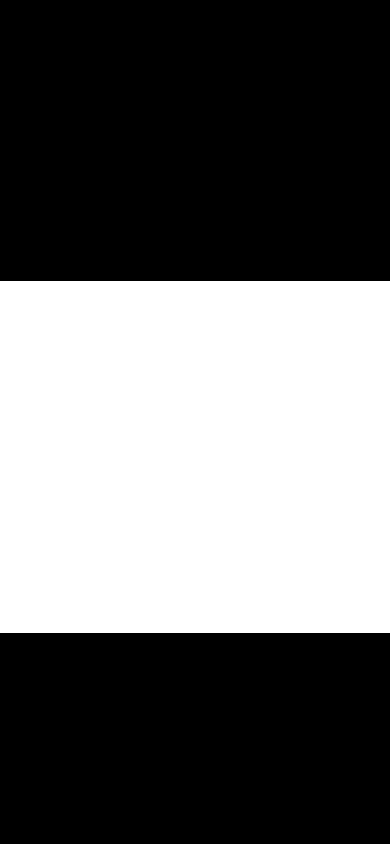
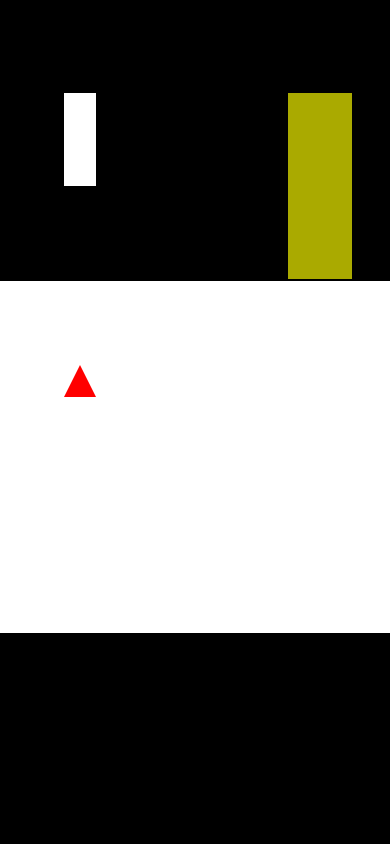
Before and after one commit to SmKou/red-riding-hood, a website built with Vite: page index.html in a window 390 px wide. Built offline with nearby package versions, Linux system fonts and the light colour scheme; a web font is replaced by a local one.

Commit message:
House scene (issue: responsive dimensions, scale too small)

```diff
--- /dev/null
+++ b/game/graphic-adventure/index.js
@@ -0,0 +1,58 @@
+const divide = (dimension, divisor) => Math.floor(dimension / divisor)
+
+const getDimensions = ({ width, height }) => ({
+    width,
+    mid_width_tile: divide(width, 12),
+    height,
+    top_height_tile: divide(height / 3, 3),
+    mid_height_tile: divide((height - height / 3 - height / 4), 6),
+    top: divide(height, 3),
+    bottom: divide(height, 4)
+})
+
+const render = (screen) => {
+    const {
+        ctx,
+        width,
+        mid_width_tile: mid_width,
+        height,
+        top_height_tile: top_height,
+        mid_height_tile: mid_height,
+        top,
+        bottom
+    } = screen
+
+    const reframe = () => {
+        ctx.fillStyle = '#000'
+        ctx.fillRect(0, 0, width, top)
+        ctx.fillRect(0, 3 * bottom, width, height - 3 * bottom)
+
+        // Little Red
+        const left_corner = 2 * mid_width
+        const bottom_corner = top + 2 * mid_height
+        ctx.fillStyle = '#f00'
+        ctx.beginPath()
+        ctx.moveTo(left_corner, bottom_corner)
+        ctx.lineTo(left_corner + mid_width / 2, bottom_corner - mid_width)
+        ctx.lineTo(left_corner + mid_width, bottom_corner)
+        ctx.closePath()
+        ctx.fill()
+
+        // Door
+        const door_top = top_height
+        const door_left = 9 * mid_width
+        ctx.fillStyle = '#aa0'
+        ctx.fillRect(door_left, door_top, 2 * mid_width, 2 * top_height)
+
+        // Portraits
+        const first_portrait_top = top_height
+        const first_protrait_left = 2 * mid_width
+        ctx.fillStyle = '#fff'
+        ctx.fillRect(first_protrait_left, first_portrait_top, mid_width, top_height)
+    }
+
+    return reframe
+}
+
+const graphicAdventure = { getDimensions, render }
+export default graphicAdventure
--- a/index.html
+++ b/index.html
@@ -11,6 +11,7 @@
   </head>
   <body>
     <canvas id="app"></canvas>
+    <section id="prompt"><div></div></section>
     <script type="module" src="/main.js"></script>
   </body>
 </html>
--- a/main.js
+++ b/main.js
@@ -1,4 +1,5 @@
 import './style.css'
+import graphicAdventure from './game/graphic-adventure/index'
 
 function context(cvs, opt) {
     if (!cvs.getContext)
@@ -30,18 +31,6 @@ function context(cvs, opt) {
     return { cvs, mode, ctx }
 }
 
-function render(dims) {
-    const { ctx, width, height, third, fourth } = dims
-
-    const reframe = () => {
-        ctx.fillStyle = '#000'
-        ctx.fillRect(0, 0, width, third)
-        ctx.fillRect(0, 3 * fourth, width, height - 3 * fourth)
-    }
-
-    return reframe
-}
-
 function init() {
     const opt = '2d'
 
@@ -53,14 +42,8 @@ function init() {
         cvs.height = window.innerHeight
 
         app = context(cvs, opt)
-        dims = {
-            ctx: app.ctx,
-            width: app.cvs.width,
-            height: app.cvs.height,
-            third: Math.floor(app.cvs.height / 3),
-            fourth: Math.floor(app.cvs.height / 4)
-        }
-        draw = render(dims)
+        dims = graphicAdventure.getDimensions(app.cvs)
+        draw = graphicAdventure.render({ ...dims, ctx: app.ctx })
         running = {}
     }
 
--- a/style.css
+++ b/style.css
@@ -25,3 +25,21 @@ body {
     width: 100%;
     height: 100%;
 }
+
+#prompt {
+    position: absolute;
+    bottom: 0;
+    left: 0;
+    width: 100%;
+    height: calc(100% / 3);
+    display: flex;
+    justify-content: center;
+    align-items: center;
+}
+
+#prompt div {
+    width: 98%;
+    height: 98%;
+    overflow-y: scroll;
+    color: #fff;
+}
```
